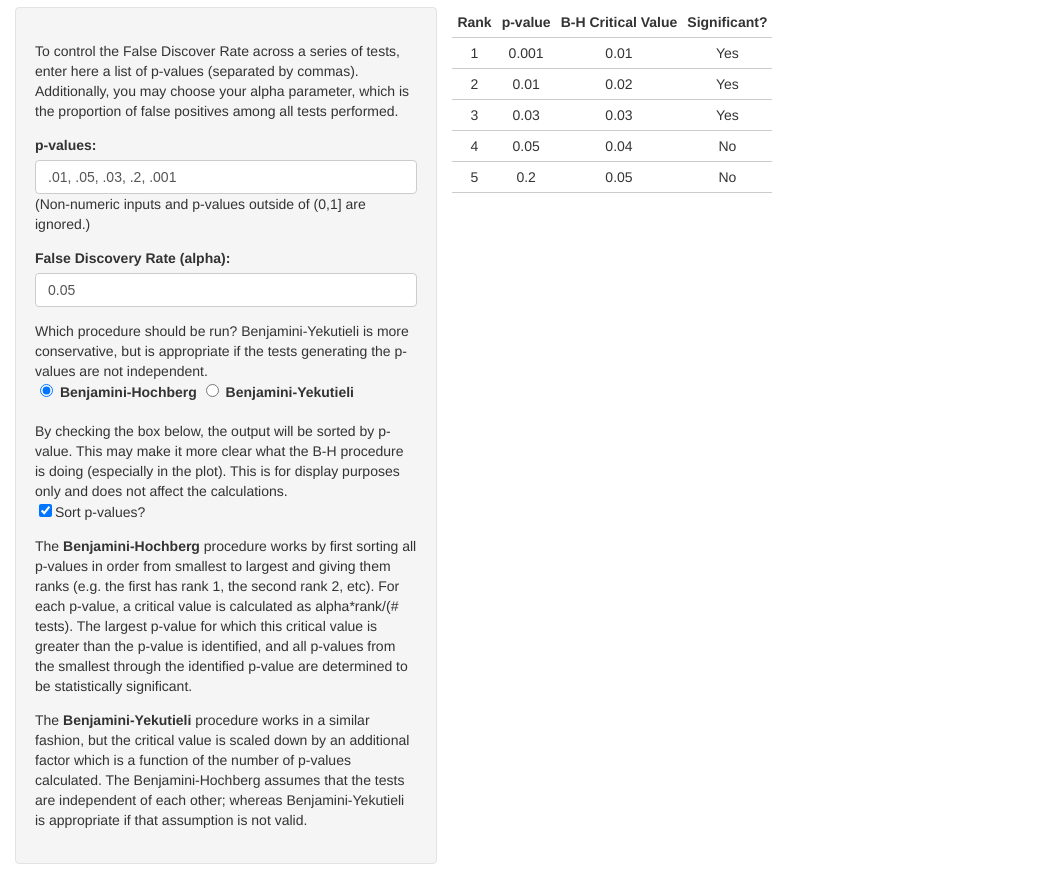
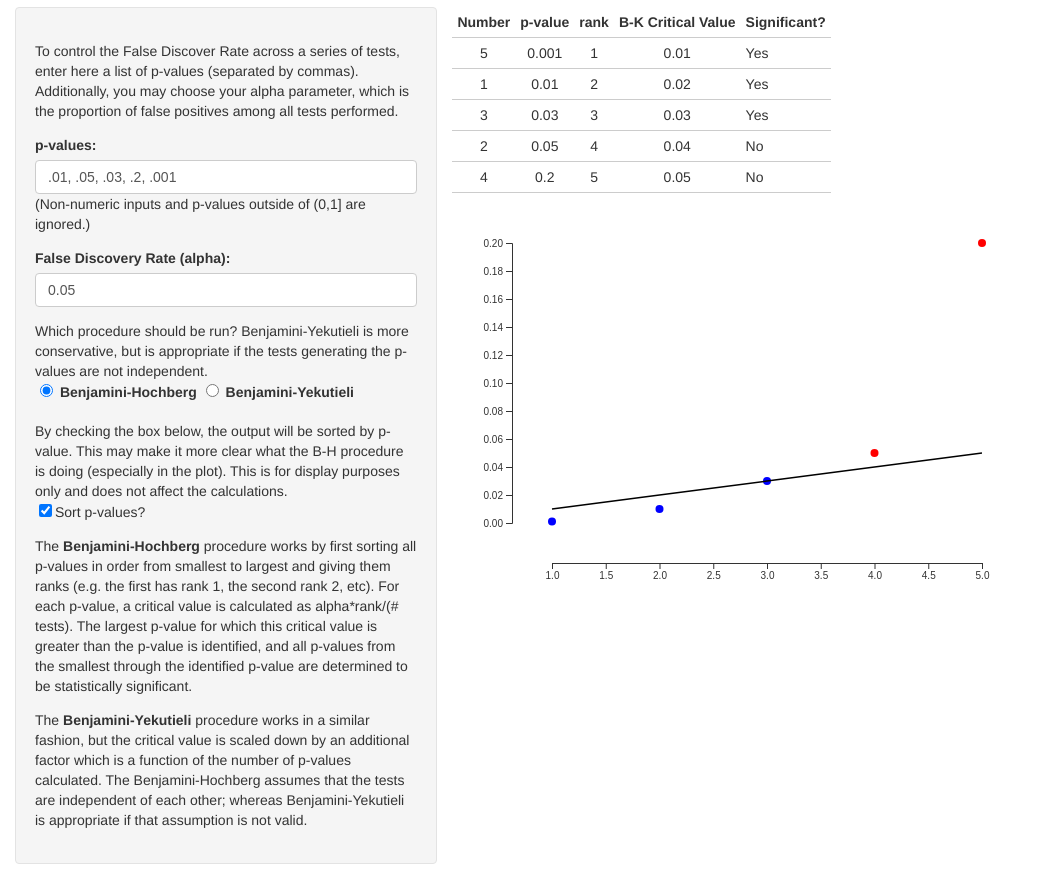
Before and after one commit to josherrickson/fdr-calc, a plain HTML site: page index.html in a window 1280 px wide. Shown: the part 56-940 px from the top of the page, without its empty margins (0-1041 px from the left). Drawn offline with nearby package versions, Linux system fonts and the light colour scheme.

Commit message:
Basics of plotting working

```diff
--- a/index.html
+++ b/index.html
@@ -5,6 +5,7 @@
     <meta name="viewport" content="width=device-width, initial-scale=1">
     <title>False Discovery Rate</title>
     <link rel="stylesheet" href="style.css">
+    <script src="https://d3js.org/d3.v6.min.js"></script>
   </head>
   <body>
     <h1>False Discovery Rate procedures</h1>
@@ -95,8 +96,11 @@
     <div id="results-div">
       <table id="resultTable" border="1" class = "hoverTable">
       </table>
+
+      <div id="plot-container"></div>
     </div>
 
+    <script src="plot.js"></script>
     <script src="script.js"></script>
   </body>
 </html>
--- /dev/null
+++ b/plot.js
@@ -0,0 +1,50 @@
+// Example data (replace this with your actual data)
+
+function drawPlot(numbers, pvArray, ranks, critvals, signif, width, height) {
+
+    // Convert to a singless array
+    var data = numbers.map(function(val1, index) {
+        return {
+            number: val1,
+            pv: pvArray[index],
+            rank: ranks[index],
+            critval: critvals[index],
+            signif: signif[index]
+        };
+    });
+
+    // Set up scales
+    const x = d3.scaleLinear()
+          .domain([1, pvArray.length])
+          .range([40, width - 40]);
+    svg.append("g")
+        .attr("transform", `translate(0, ${height})`)
+        .call(d3.axisBottom(x));
+
+    const y = d3.scaleLinear()
+          .domain([0, Math.max(...pvArray.concat(critvals))])
+          .range([height - 40, 40]);
+    svg.append("g")
+        .call(d3.axisLeft(y));
+
+    // Create circles for scatter plot
+    svg.append("g")
+        .selectAll("circle")
+        .data(data)
+        .join("circle")
+        .attr("cx", function (d, i) { return x(i + 1); } )
+        .attr("cy", function (d) { return y(d.pv); } )
+        .attr("r", 4)
+        .style("fill", d => (d.signif === "Yes") ? "blue" : "red");
+
+    // Create line plot
+    svg.append("path")
+        .datum(data)
+        .attr("fill", "none")
+        .attr("stroke", "black")
+        .attr("stroke-width", 1.5)
+        .attr("d", d3.line()
+              .x(function(d, i) { return x(i + 1) })
+              .y(function(d) { return y(d.critval) })
+             )
+}
--- a/script.js
+++ b/script.js
@@ -11,15 +11,26 @@ function updateTable() {
     // Drop outside of (0,1]
     pvArray = pvArray.filter(element => element > 0 & element <= 1);
 
+    // generate entry numbers
+    let numbers = pvArray.map((_, index) => index + 1);
 
     // Generate Ranks
     const sortpvals = document.getElementById("sortpvals");
     let ranks
+    let tmparray;
     if (sortpvals.checked) {
-        pvArray.sort((a, b) => a - b);
+        // Need to sort both pvalues and entry numbers
+        tmparray = [pvArray, numbers];
+        tmparray = tmparray.map(
+            (indices => a => indices.map(i => a[i]))
+            ([...tmparray[0].keys()].sort((a, b) => tmparray[0][a] - tmparray[0][b]))
+        )
+        pvArray = tmparray[0];
+        numbers = tmparray[1];
         ranks = pvArray.map((_, index) => index + 1);
     } else {
         ranks = getRankingWithoutSorting(pvArray)
+        numbers = pvArray.map((_, index) => index + 1);
     }
 
     // Define critical values
@@ -35,7 +46,6 @@ function updateTable() {
     // Get significance
     let largest = 0;
     for (let i = 0; i < pvArray.length; i++) {
-        console.log(largest)
         if (pvArray[i] <= critvals[i] && (pvArray[i] > largest)) {
             largest = pvArray[i];
         }
@@ -46,9 +56,9 @@ function updateTable() {
 
     // Reset table
     if (yekutieli.checked) {
-        resultTable.innerHTML = '<thead> <tr> <th style="text-align: center;"> Rank </th> <th style="text-align: center;"> p-value </th> <th style="text-align: center;"> B-Y Critical Value </th> <th style="text-align: center;"> Significant? </th> </tr> </thead> ';
+        resultTable.innerHTML = '<thead> <tr> <th style="text-align: center;"> Number </th> <th style="text-align: center;"> p-value </th> <th style="text-align: center;"> rank </th> <th style="text-align: center;"> B-Y Critical Value </th> <th style="text-align: center;"> Significant? </th> </tr> </thead> ';
     } else {
-        resultTable.innerHTML = '<thead> <tr> <th style="text-align: center;"> Rank </th> <th style="text-align: center;"> p-value </th> <th style="text-align: center;"> B-H Critical Value </th> <th style="text-align: center;"> Significant? </th> </tr> </thead> ';
+        resultTable.innerHTML = '<thead> <tr> <th style="text-align: center;"> Number </th> <th style="text-align: center;"> p-value </th> <th style="text-align: center;"> rank </th> <th style="text-align: center;"> B-K Critical Value </th> <th style="text-align: center;"> Significant? </th> </tr> </thead> ';
     }
 
     // Fill up the table
@@ -61,13 +71,18 @@ function updateTable() {
         const cell1 = row.insertCell(1);
         const cell2 = row.insertCell(2);
         const cell3 = row.insertCell(3);
+        const cell4 = row.insertCell(4);
 
         // Set the content of the cell to the current number
-        cell0.textContent = ranks[i];
+        cell0.textContent = numbers[i];
         cell1.textContent = pvArray[i];
-        cell2.textContent = critvals[i];
-        cell3.textContent = signif[i];
+        cell2.textContent = ranks[i];
+        cell3.textContent = critvals[i];
+        cell4.textContent = signif[i];
     }
+
+    drawPlot(numbers, pvArray, ranks, critvals, signif, width, height);
+
 }
 
 function getRankingWithoutSorting(array, ascending = true) {
@@ -93,3 +108,15 @@ function getRankingWithoutSorting(array, ascending = true) {
 document.addEventListener('DOMContentLoaded', function() {
     updateTable()
 }, false);
+
+
+// Set up the SVG container
+const margin = {top: 10, right: 30, bottom: 30, left: 60},
+      width = 600 - margin.left - margin.right,
+      height = 400 - margin.top - margin.bottom;
+
+const svg = d3.select("#plot-container").append("svg")
+      .attr("width", width + margin.left + margin.right)
+      .attr("height", height + margin.top + margin.bottom)
+      .append("g")
+      .attr("transform", `translate(${margin.left}, ${margin.top})`);
```
